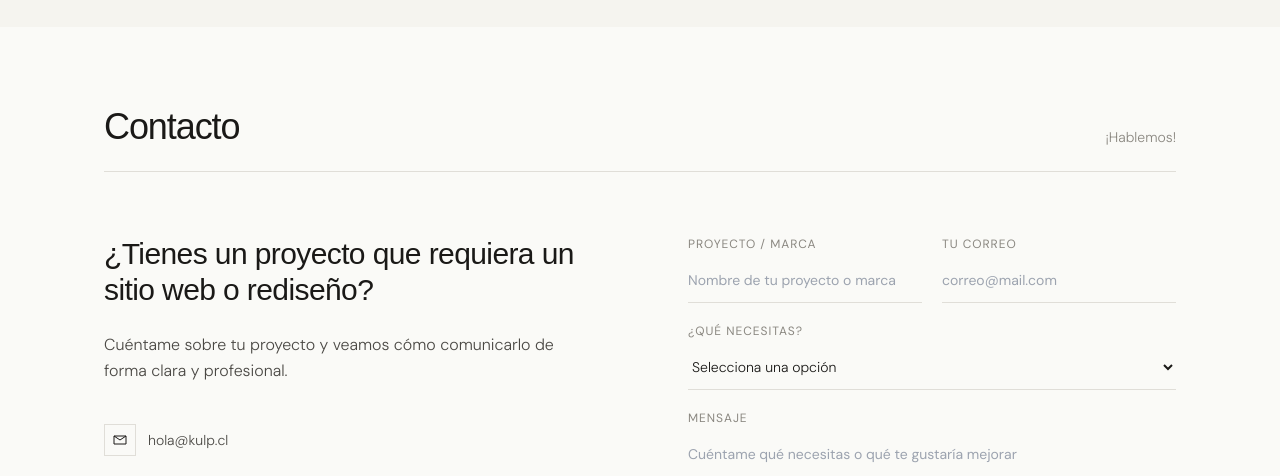
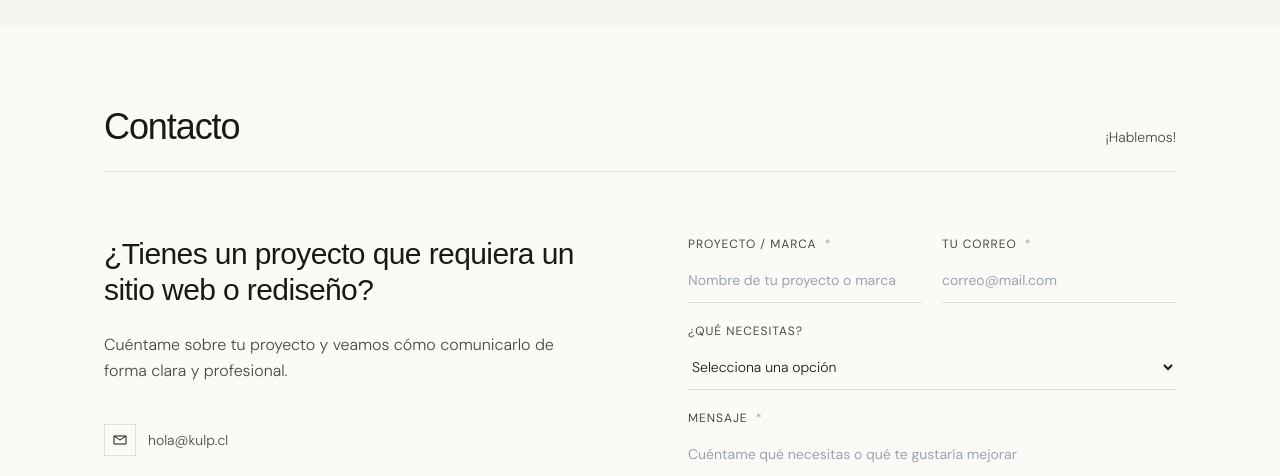
Before and after one commit to AlbertoRodBa/kulp-web, a Next.js app: page / in a window 1280 px wide. Shown: the part 2300-2776 px from the top of the page. Built offline with nearby package versions, Linux system fonts and the light colour scheme; no server answers.

Commit message:
agregar asterisco para mejora de ux en formulario

```diff
--- a/components/Contact.tsx
+++ b/components/Contact.tsx
@@ -5,9 +5,7 @@ import { motion } from "framer-motion";
 import emailjs from "@emailjs/browser";
 
 const EMAILJS_SERVICE_ID = process.env.NEXT_PUBLIC_EMAILJS_SERVICE_ID!;
-
 const EMAILJS_TEMPLATE_ID = process.env.NEXT_PUBLIC_EMAILJS_TEMPLATE_ID!;
-
 const EMAILJS_PUBLIC_KEY = process.env.NEXT_PUBLIC_EMAILJS_PUBLIC_KEY!;
 
 type Status = "idle" | "sending" | "success" | "error";
@@ -27,7 +25,7 @@ export default function Contact() {
         EMAILJS_SERVICE_ID,
         EMAILJS_TEMPLATE_ID,
         formRef.current,
-        EMAILJS_PUBLIC_KEY,
+        EMAILJS_PUBLIC_KEY
       );
 
       setStatus("success");
@@ -55,7 +53,7 @@ export default function Contact() {
             Contacto
           </h2>
 
-          <p className="hidden md:block text-sm font-light text-[var(--ink-faint)]">
+          <p className="hidden md:block text-sm font-light text-[var(--ink-muted)]">
             ¡Hablemos!
           </p>
         </div>
@@ -71,8 +69,7 @@ export default function Contact() {
             </h3>
 
             <p className="text-base font-light text-[var(--ink-muted)] leading-relaxed mb-10">
-              Cuéntame sobre tu proyecto y veamos cómo comunicarlo de forma
-              clara y profesional.
+              Cuéntame sobre tu proyecto y veamos cómo comunicarlo de forma clara y profesional.
             </p>
 
             <div className="flex items-center gap-3 group">
@@ -102,24 +99,25 @@ export default function Contact() {
             className="flex flex-col gap-5"
           >
             <div className="grid grid-cols-1 sm:grid-cols-2 gap-5">
-              {/* Marca / proyecto */}
+              {/* Proyecto / Marca */}
               <div className="flex flex-col gap-1.5">
-                <label className="text-xs uppercase tracking-[0.08em] text-[var(--ink-faint)]">
-                  Proyecto / Marca
+                <label className="text-xs uppercase tracking-[0.08em] text-[var(--ink-muted)]">
+                  Proyecto / Marca <span className="ml-1 opacity-50">*</span>
                 </label>
 
                 <input
                   name="user_company"
                   type="text"
+                  required
                   placeholder="Nombre de tu proyecto o marca"
-                  className="bg-transparent border-b border-[var(--cream-300)] py-3 text-sm focus:border-[var(--ink)] outline-none"
+                  className="bg-transparent border-b border-[var(--cream-300)] py-3 text-sm text-[var(--ink)] focus:border-[var(--ink)] outline-none"
                 />
               </div>
 
               {/* Email */}
               <div className="flex flex-col gap-1.5">
-                <label className="text-xs uppercase tracking-[0.08em] text-[var(--ink-faint)]">
-                  Tu correo
+                <label className="text-xs uppercase tracking-[0.08em] text-[var(--ink-muted)]">
+                  Tu correo <span className="ml-1 opacity-50">*</span>
                 </label>
 
                 <input
@@ -127,14 +125,14 @@ export default function Contact() {
                   type="email"
                   required
                   placeholder="correo@mail.com"
-                  className="bg-transparent border-b border-[var(--cream-300)] py-3 text-sm focus:border-[var(--ink)] outline-none"
+                  className="bg-transparent border-b border-[var(--cream-300)] py-3 text-sm text-[var(--ink)] focus:border-[var(--ink)] outline-none"
                 />
               </div>
             </div>
 
-            {/* Combo box */}
+            {/* Select */}
             <div className="flex flex-col gap-1.5">
-              <label className="text-xs uppercase tracking-[0.08em] text-[var(--ink-faint)]">
+              <label className="text-xs uppercase tracking-[0.08em] text-[var(--ink-muted)]">
                 ¿Qué necesitas?
               </label>
 
@@ -146,15 +144,15 @@ export default function Contact() {
                 <option value="web">Sitio web</option>
                 <option value="redesign">Rediseño web</option>
                 <option value="content">Actualización de contenidos</option>
-                <option value="branding">Branding (identidad visual)</option>
+                <option value="branding">Branding (Identidad visual)</option>
                 <option value="otro">Otro</option>
               </select>
             </div>
 
             {/* Mensaje */}
             <div className="flex flex-col gap-1.5">
-              <label className="text-xs uppercase tracking-[0.08em] text-[var(--ink-faint)]">
-                Mensaje
+              <label className="text-xs uppercase tracking-[0.08em] text-[var(--ink-muted)]">
+                Mensaje <span className="ml-1 opacity-50">*</span>
               </label>
 
               <textarea
@@ -162,7 +160,7 @@ export default function Contact() {
                 required
                 rows={4}
                 placeholder="Cuéntame qué necesitas o qué te gustaría mejorar"
-                className="bg-transparent border-b border-[var(--cream-300)] py-3 text-sm focus:border-[var(--ink)] outline-none resize-none"
+                className="bg-transparent border-b border-[var(--cream-300)] py-3 text-sm text-[var(--ink)] focus:border-[var(--ink)] outline-none resize-none"
               />
             </div>
 
```
